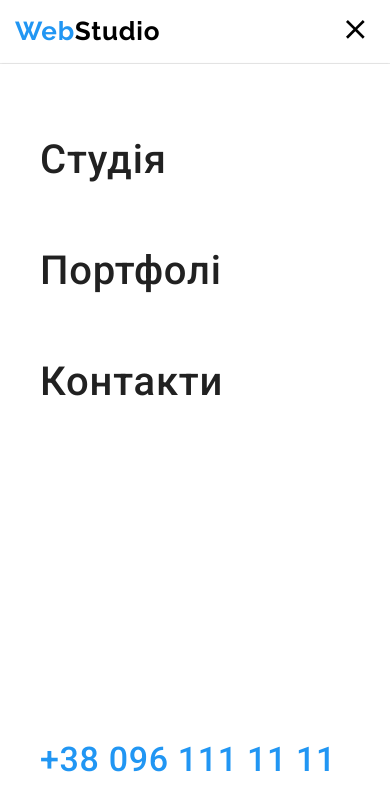
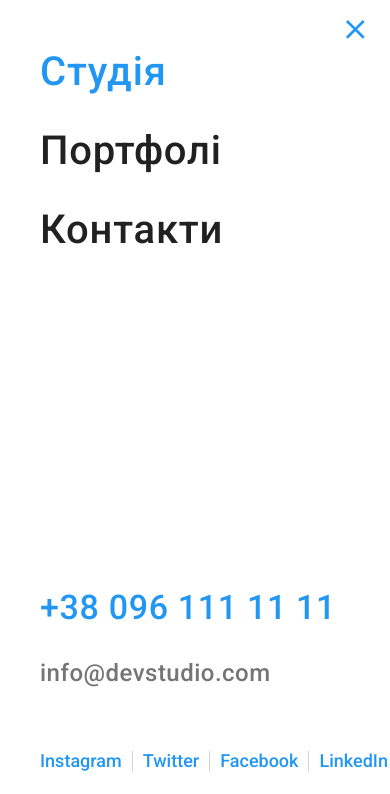
Before and after one commit to Nazar-kulyk/goit-markup-hw-08, a plain HTML site: page index.html in a window 390 px wide. Both pictures are taken after a click on the button 355 px from the left and 31 px from the top of the page. Shown: the top 794 px of the page. Drawn offline with nearby package versions, Linux system fonts and the light colour scheme.

Commit message:
update 5.8

```diff
--- a/index.html
+++ b/index.html
@@ -78,7 +78,7 @@
       <nav class="header__navigation--mobail">
         <ul class="header__ul--mobail">
           <li class="header__li">
-            <a class="link--mobail link--current header__link" href="index.html">Студія</a>
+            <a class="link--mobail link--mobail--current header__link" href="index.html">Студія</a>
           </li>
 
           <li class="header__li">
@@ -99,6 +99,45 @@
         <li class="contact__li--mobail">
           <a class="contact__link__mobail--mail" href="mailto:info@devstudio.com">
             info@devstudio.com</a
+          >
+        </li>
+      </ul>
+
+      <ul class="social__mobail--menu">
+        <li class="social__mobail--li">
+          <a
+            class="social__mobail--link"
+            href="https://instagram.com/"
+            target="_blank"
+            rel="noopener noreferrer nofollow"
+            >Instagram</a
+          >
+        </li>
+        <li class="social__mobail--li">
+          <a
+            class="social__mobail--link"
+            href="https://twitter.com/"
+            target="_blank"
+            rel="noopener noreferrer nofollow"
+            >Twitter</a
+          >
+        </li>
+        <li class="social__mobail--li">
+          <a
+            class="social__mobail--link"
+            href="https://www.facebook.com/"
+            target="_blank"
+            rel="noopener noreferrer nofollow"
+            >Facebook</a
+          >
+        </li>
+        <li class="social__mobail--li">
+          <a
+            class="social__mobail--link"
+            href="https://www.linkedin.com/"
+            target="_blank"
+            rel="noopener noreferrer nofollow"
+            >LinkedIn</a
           >
         </li>
       </ul>
--- a/sass/base/_mobail-menu.scss
+++ b/sass/base/_mobail-menu.scss
@@ -5,19 +5,27 @@
     border: none;
     margin: 0;
     padding: 0;
+    z-index: 1111;
+
+    &.is-open .mobail__close {
+      display: block;
+    }
+    &.is-open .mobail__icon-menu {
+      display: none;
+    }
+
+    &:hover,
+    &:focus {
+      fill: $hover__focus;
+    }
   }
+
   .mobail__close {
     display: none;
   }
   .mobail-menu__svg {
     width: 40px;
     height: 40px;
-  }
-  .mobail.is-open .mobail__close {
-    display: block;
-  }
-  .mobail.is-open .mobail__icon-menu {
-    display: none;
   }
 
   /* mobail menu */
@@ -27,12 +35,13 @@
 
     position: absolute;
     width: 100%;
-    height: 100%;
-    padding: 40px;
+    padding: 48px 40px;
+    top: 0;
     left: 0;
     background-color: #ffffff;
     box-shadow: 0px 4px 8px rgba(0, 0, 0, 0.04), 0px 2px 4px rgba(0, 0, 0, 0.08),
       0px 1px 3px rgba(0, 0, 0, 0.16);
+
     &.is-open {
       display: block;
     }
@@ -56,7 +65,6 @@
     text-decoration: none;
     color: $color-nav-link;
 
-    padding-top: 32px;
     padding-bottom: 32px;
 
     transition-property: color;
@@ -74,6 +82,7 @@
     display: flex;
     flex-direction: column;
     list-style-type: none;
+    margin-bottom: 64px;
   }
   .contact__link--mobail {
     font-family: inherit;
@@ -131,7 +140,27 @@
       color: $contact-focus;
     }
   }
+  .social__mobail--menu {
+    display: flex;
+    list-style-type: none;
+  }
+  .social__mobail--li {
+    margin-right: 10px;
+    border-right: 1px solid rgba(33, 33, 33, 0.2);
 
+    &:last-child {
+      margin: 0;
+    }
+  }
+  .social__mobail--link {
+    display: flex;
+    font-weight: 500;
+    font-size: 18px;
+    line-height: cal(22/18);
+    text-decoration: none;
+    color: $social__mobail--link;
+    margin-right: 10px;
+  }
 }
 @media screen and (min-width: 768px) {
   .mobail {
--- a/sass/layout/_customers.scss
+++ b/sass/layout/_customers.scss
@@ -39,6 +39,13 @@
   width: 106px;
   height: 60px;
 }
+@media screen and (max-width: 480px) {
+  .customers__ul {
+    display: flex;
+    flex-direction: column;
+    align-items: center;
+  }
+}
 @media screen and (max-width: 768px) {
   .customers__div {
     margin: 60px auto;
--- a/sass/layout/_our-team.scss
+++ b/sass/layout/_our-team.scss
@@ -28,7 +28,7 @@
   gap: 10px;
   padding: 0;
   justify-content: center;
-  margin-bottom: 30px;
+  padding-bottom: 30px;
 }
 
 .our-team-social__link {
@@ -85,24 +85,19 @@
 
 @media screen and (max-width: 768px) {
   .our-team {
-    padding-top: 60px;
-    padding-bottom: 30px;
+    margin: 60px 0px;
   }
   .our-team__li {
     max-width: 450px;
-    margin: 0 auto;
+    margin: 0px auto 30px auto;
   }
   .our-team__div {
     max-width: 450px;
   }
-  .our-team-social__svg {
-    margin-bottom: 24px;
-  }
+
   .our-team__paragraph {
     padding-bottom: 16px;
   }
-
-
 }
 @media screen and (min-width: 768px) {
   .our-team__ul {
--- a/sass/utils/_vars.scss
+++ b/sass/utils/_vars.scss
@@ -12,7 +12,9 @@ $products-overlay-background-color: rgba(33, 150, 243, 0.9);
 $our-team-social: #2196f3;
 $menu-link-background: #2196f3;
 $menu-portfolio: #2196f3;
+$social__mobail--link: #2196F3;
 
+$hover__focus: #2196F3;
 $our-team-social-hover: #2196f3;
 $kyiv-hover: #2196f3;
 $kyiv-focus: #2196f3;
```
Also changed, not shown: css/main.css, dist/css/main.min.css, 2 other files.
